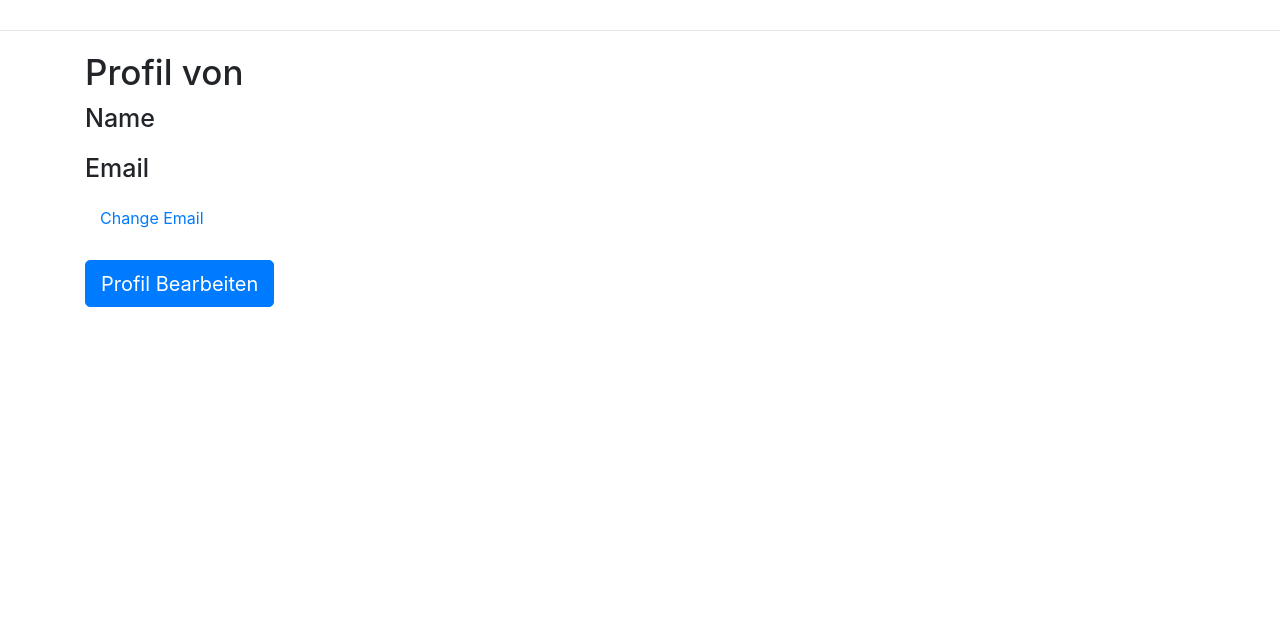
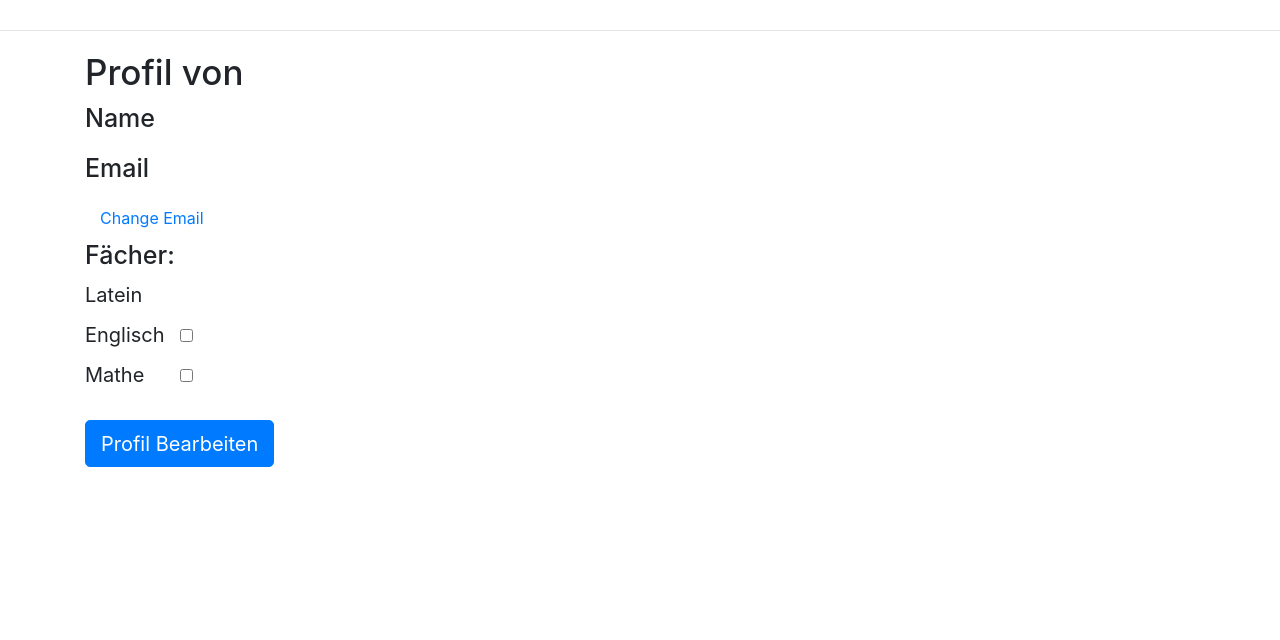
Before and after one commit to codingHahn/FlaskStudentApp, a Flask app: page /user in a window 1280 px wide. Shown: the part 70-710 px from the top of the page. Run offline with Flask 2, Linux system fonts and the light colour scheme; some libraries are stand-ins or nearby versions.

Commit message:
rewrite subject structure with tables at profile and register page

```diff
--- a/app/templates/profile.html
+++ b/app/templates/profile.html
@@ -12,6 +12,49 @@
             <a href="{{ url_for('changeEmail') }}"><div class="d-inline"><small>Change Email</small></div></a>
     </div>
     </div>
+    <h5>Fächer:</h5>
+    <div class="row">
+        <p>
+            <div class="col-1">
+                {{form.subject_latin.label}}
+            </div>
+            <div class="col-sm">
+
+            </div>
+    {% for error in form.subject_latin.errors %}
+    <span style="color: red;">[{{ error }}]</span>
+    </p>
+    {% endfor %}
+  </div>
+
+  <div class="row">
+        <p>
+            <div class="col-1">
+                {{form.subject_english.label}}
+            </div>
+            <div class="col-sm">
+                {{form.subject_english(size=32)}}
+            </div>
+    {% for error in form.subject_english.errors %}
+    <span style="color: red;">[{{ error }}]</span>
+    </p>
+    {% endfor %}
+  </div>
+
+  <div class="row">
+    <p>
+        <div class="col-1">
+            {{form.subject_math.label}}
+        </div>
+        <div class="col-sm">
+            {{form.subject_math(size=32)}}
+        </div>
+    {% for error in form.subject_math.errors %}
+    <span style="color: red;">[{{ error }}]</span>
+    </p>
+    {% endfor %}
+  </div>
+
     <a href= "{{url_for('editprofile')}}"<button type="link" class="btn btn-primary mt-3">Profil Bearbeiten</button></a>
 </div>
 
--- a/main.py
+++ b/main.py
@@ -56,7 +56,8 @@ def logout():
 @login_required
 @app.route('/user')
 def profile():
-    return render_template('profile.html', user=current_user)
+    form = forms.EditProfileForm()
+    return render_template('profile.html', user=current_user, form=form)
 
 
 
@@ -69,6 +70,8 @@ def profile():
 @app.route('/editprofile/', methods=['GET', 'POST'])
 def editprofile():
     form = forms.EditProfileForm()
+    if form.validate_on_submit():
+        return redirect(url_for('profile'))
     return render_template('editprofile.html', form=form)
 
 
```
Also changed, not shown: app/templates/register.html (+41 -88 lines).
